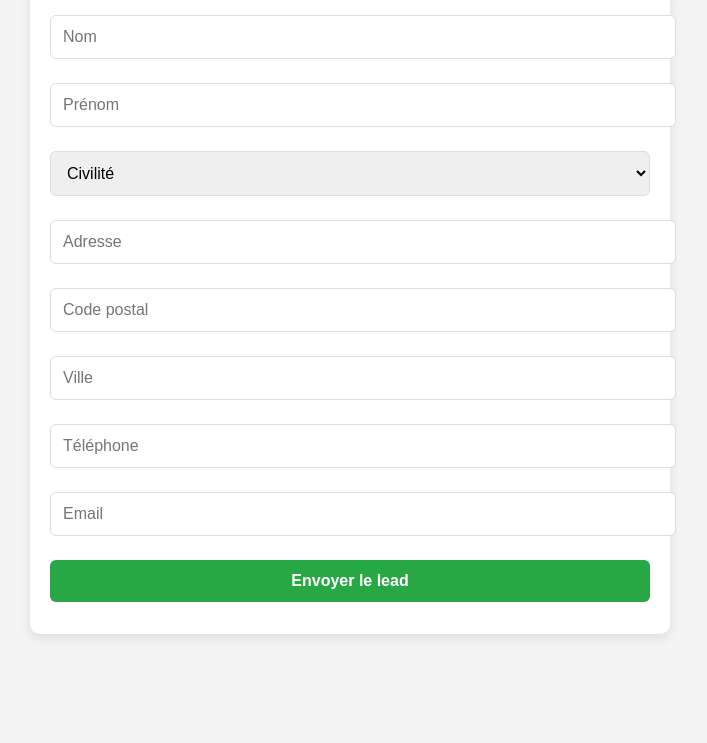
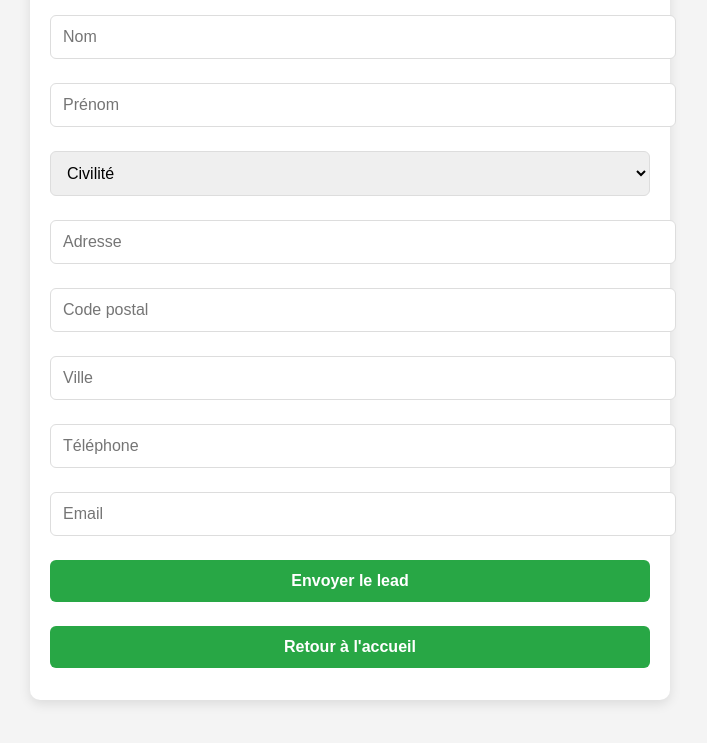
Before and after one commit to Devlinkmaroc/leadsRI, a plain HTML site: page formulaire.html in a window 1280 px wide. Shown: the part 155-898 px from the top of the page, without its empty margins (290-997 px from the left). Before the commit the page ends 849 px from the top, so only its background shows below. Drawn offline with Linux system fonts and the light colour scheme.

Commit message:
Update formulaire.html

```diff
--- a/formulaire.html
+++ b/formulaire.html
@@ -24,6 +24,8 @@
             <input type="email" id="email" placeholder="Email" required>
             <button type="submit">Envoyer le lead</button>
         </form>
+        <!-- Nouveau bouton pour revenir à la page d'accueil -->
+        <button onclick="window.location.href='index.html'" class="back-button">Retour à l'accueil</button>
     </div>
     <script src="leadSubmission.js"></script>
 </body>
```
